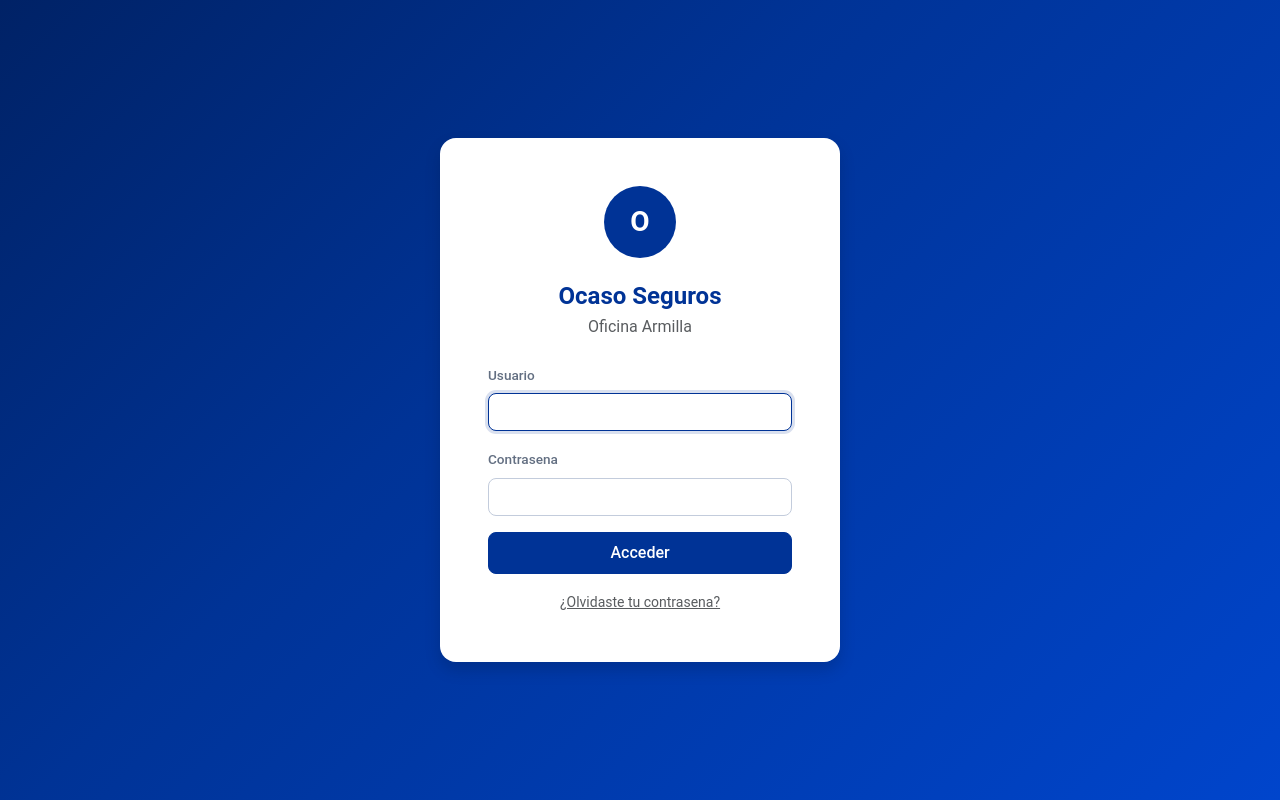
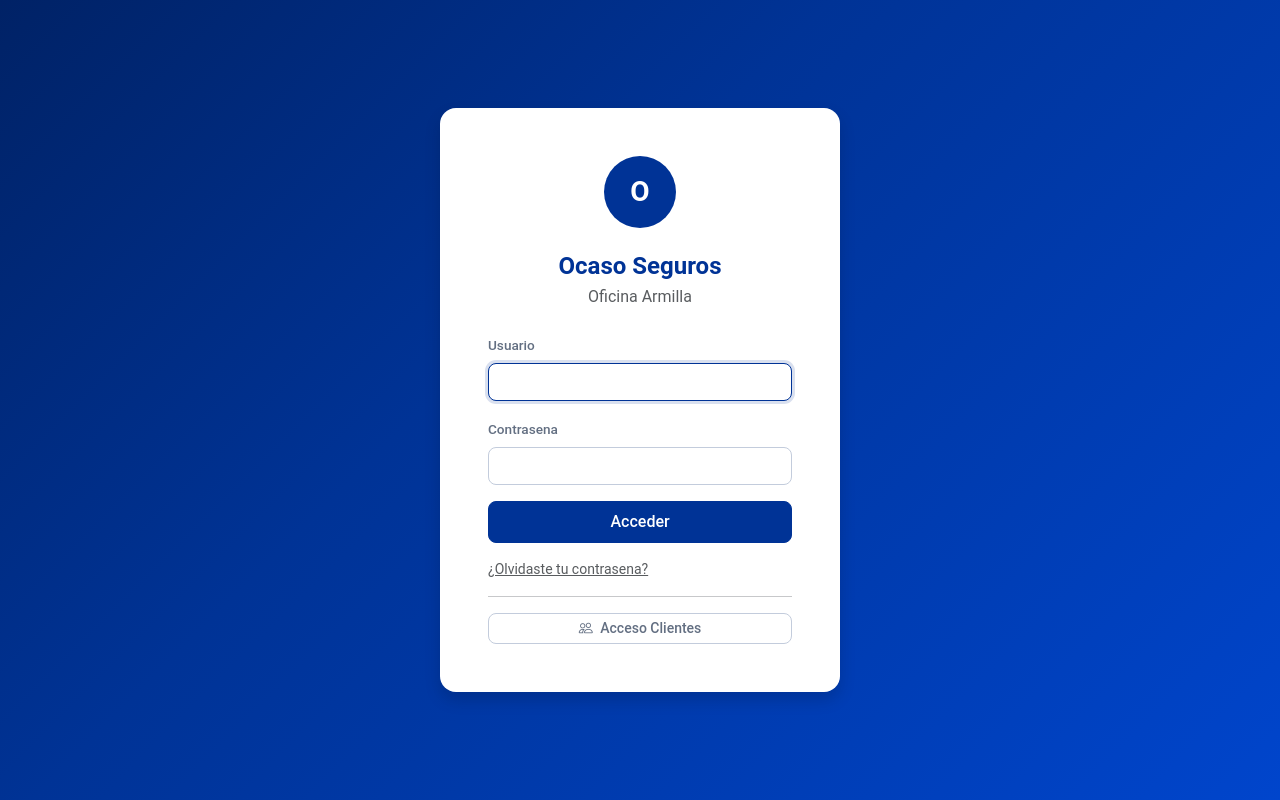
Before and after one commit to amolinagrx/agente-ocaso, a Flask app: page /login in a window 1280 px wide. Run offline with Flask 3, Linux system fonts and the light colour scheme; parts of the project's set-up code (start-up, migrations or seed data) failed here and were passed over; some libraries are stand-ins or nearby versions.

Commit message:
feat: boton Acceso Clientes en login que redirige al portal

```diff
--- a/templates/login.html
+++ b/templates/login.html
@@ -28,9 +28,13 @@
                     Acceder
                 </button>
             </form>
-            <div class="mt-3">
+            <div class="mt-3 d-flex justify-content-between">
                 <a href="{{ url_for('auth.recuperar') }}" class="text-muted small">¿Olvidaste tu contrasena?</a>
             </div>
+            <hr class="my-3">
+            <a href="/portal" class="btn btn-outline-secondary btn-sm w-100">
+                <i class="bi bi-people me-1"></i> Acceso Clientes
+            </a>
         </div>
     </div>
 </div>
```
